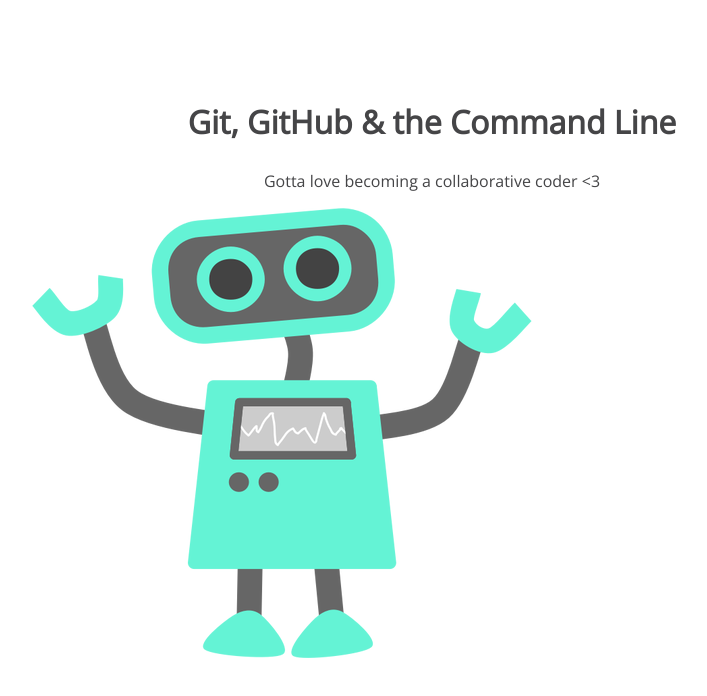
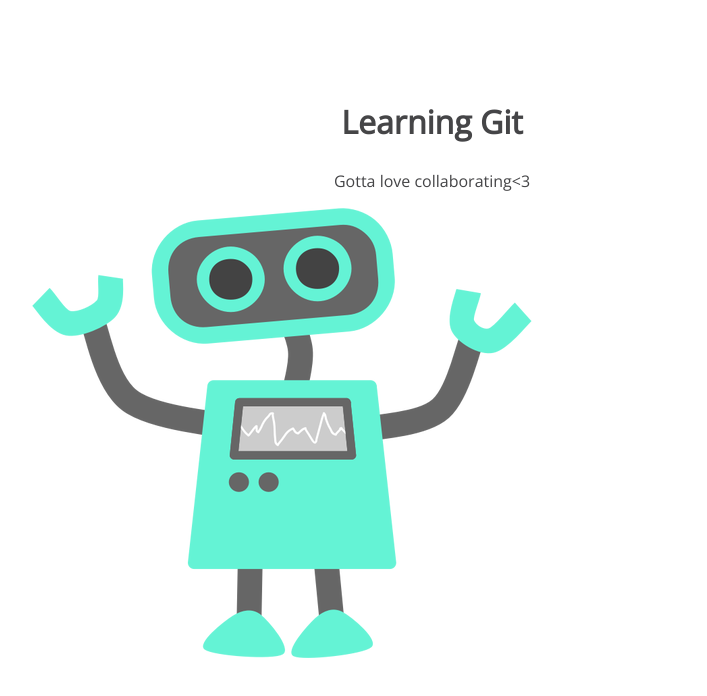
Before and after one commit to Soraya007/105-project, a plain HTML site: page index.html in a window 1280 px wide. Shown: the whole page, without its empty margins (208-915 px from the left). Drawn offline with nearby package versions, Linux system fonts and the light colour scheme.

Commit message:
h1 and p update

```diff
--- a/index.html
+++ b/index.html
@@ -8,8 +8,8 @@
 </head>
 <body>
 	<section>
-		<h1>Git, GitHub & the Command Line</h1>
-		<p>Gotta love becoming a collaborative coder <3</p>
+		<h1>Learning Git</h1>
+		<p>Gotta love collaborating<3</p>
 		<img src="img/happy-blue-robot.png">
 	</section>
 </body>
```
